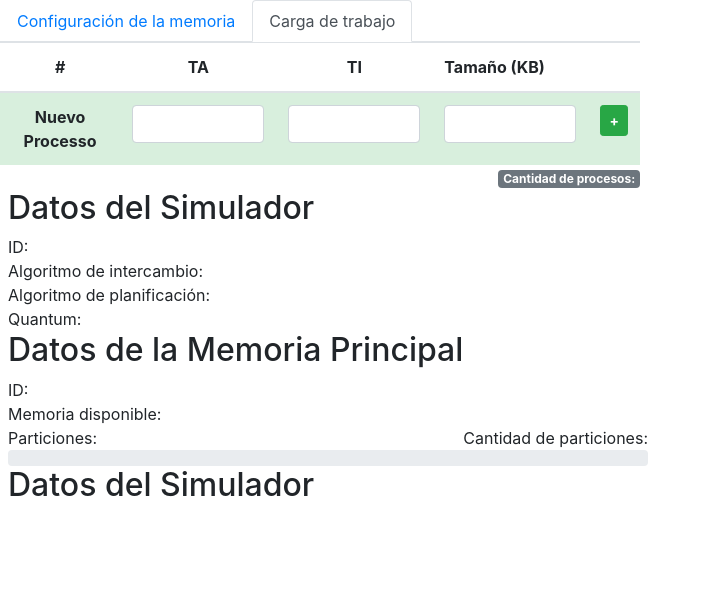
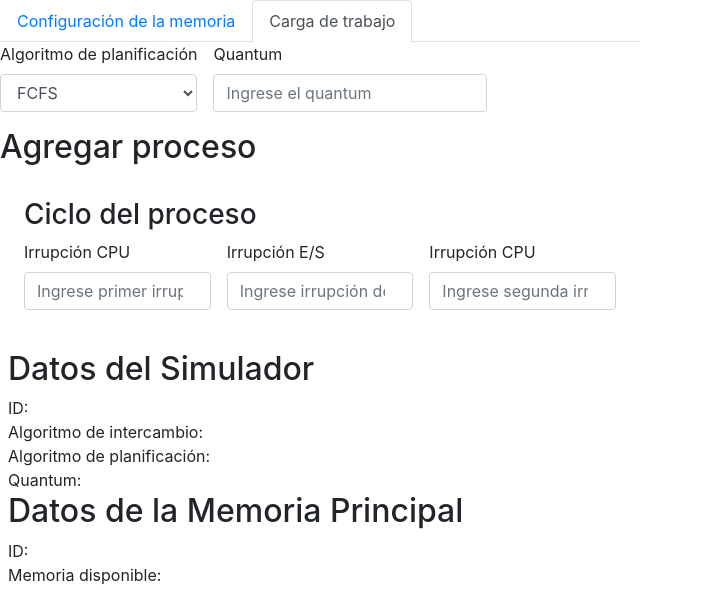
Before and after one commit to frdepiaggio/c2g1-simulator, a Symfony app: template templates/simulador/new.html.twig in a window 1280 px wide, after a click on "Carga de trabajo". Shown: the part 56-646 px from the top of the page, without its empty margins (0-711 px from the left). Run offline with Twig, Linux system fonts and the light colour scheme; the template is opened without the code that fills it, so the values that code supplies are empty; some libraries are stand-ins or nearby versions.

Commit message:
maquetado para fomrulario de carga de trabajo

```diff
--- a/templates/simulador/componentes/new-memoria.html.twig
+++ b/templates/simulador/componentes/new-memoria.html.twig
@@ -43,10 +43,10 @@
           </div>
         </div>
         <div class="form-group">
-          <label for="algoritmo-planificacion">
+          <label for="algoritmo-intercambio">
             Algoritmo de intercambio
           </label>
-          <select id="algoritmo-planificacion" class="form-control">
+          <select id="algoritmo-intercambio" class="form-control">
             <option value="ff">First-fit</option>
             <option value="bf">Best-fit</option>
             <option value="wf">Worst-fit</option>
--- a/templates/simulador/componentes/new-memoria.js
+++ b/templates/simulador/componentes/new-memoria.js
@@ -190,7 +190,7 @@ jQuery(document).ready(function ($) {
             const $this = $(this);
             const memorySize = parseInt($('#memoria-size').val());
             const soSize = parseInt($('#so-size').val());
-            const algIntercambio = $('#algoritmo-planificacion').val();
+            const algIntercambio = $('#algoritmo-intercambio').val();
             const url = $this.attr('url');
             const data = {
                 'memoria': {
--- a/templates/simulador/componentes/new-procesos.html.twig
+++ b/templates/simulador/componentes/new-procesos.html.twig
@@ -1,39 +1,60 @@
 <div class="tab-pane fade" id="nav-work" role="tabpanel"
      aria-labelledby="nav-contact-tab"
 >
-  <form>
-    <table id="proccess-table" class="table table-striped mb-0">
-      <thead>
-      <tr>
-        <th class="text-center" scope="col">#</th>
-        <th class="text-center" scope="col">TA</th>
-        <th class="text-center" scope="col">TI</th>
-        <th class="text-left" colspan="2" scope="col">Tamaño (KB)</th>
-      </tr>
-      </thead>
-      <tbody id="list-proccesses">
-      </tbody>
-      <tbody id="new-proccess-container">
-      <tr style="background-color: #28a7452e;">
-        <th class="text-center" scope="row">Nuevo Processo</th>
-        <td class="text-center">
-          <input class="form-control" id="proccess-ta" type="number" name="new-proccess">
-        </td>
-        <td class="text-center">
-          <input class="form-control" id="proccess-ti" type="number" name="new-proccess">
-        </td>
-        <td class="text-center">
-          <input class="form-control" id="proccess-size" type="number" name="new-proccess">
-        </td>
-        <td class="text-center">
-          <button class="btn btn-success btn-sm" id="new-proccess-btn"><strong>+</strong></button>
-        </td>
-      </tr>
-      </tbody>
-    </table>
-    <div class="text-right">
-      <div class="badge badge-secondary">
-        <span>Cantidad de procesos: </span> <span id="proccess-qty"></span>
+  <form class="form-procesos">
+    <div class="d-flex">
+      <div class="form-group alg-planificacion">
+        <label for="algoritmo-planificacion">
+          Algoritmo de planificación
+        </label>
+        <select id="algoritmo-planificacion" class="form-control">
+          <option value="fcfs">FCFS</option>
+          <option value="rr">Round-Robin</option>
+          <option value="prioridades">Prioridades</option>
+          <option value="multinivel">Colas multinivel</option>
+        </select>
+      </div>
+      <div class="form-group ml-3 quantum">
+        <label for="quantum-input">
+          Quantum
+        </label>
+        <div id="quantum-error"></div>
+        <input type="number" class="form-control"
+               id="quantum-input" placeholder="Ingrese el quantum">
+      </div>
+    </div>
+    <div class="agregar-proceso">
+      <h2>Agregar proceso</h2>
+      <div class="agregar-proceso-body p-4">
+        <div id="ciclo-proceso">
+          <h3>Ciclo del proceso</h3>
+          <div class="d-flex">
+            <div class="form-group mr-2 irrupcion">
+              <label for="irrupcion1-input">
+                Irrupción CPU
+              </label>
+              <div id="quantum-error"></div>
+              <input type="number" class="form-control"
+                     id="irrupcion1-input" placeholder="Ingrese primer irrupción a la CPU">
+            </div>
+            <div class="form-group mx-2 irrupcion">
+              <label for="entradas-salidas-input">
+                Irrupción E/S
+              </label>
+              <div id="entradas-salidas-error"></div>
+              <input type="number" class="form-control"
+                     id="entradas-salidas-input" placeholder="Ingrese irrupción de E/S">
+            </div>
+            <div class="form-group ml-2 irrupcion">
+              <label for="irrupcion2-input">
+                Irrupción CPU
+              </label>
+              <div id="irrupcion2-error"></div>
+              <input type="number" class="form-control"
+                     id="irrupcion2-input" placeholder="Ingrese segunda irrupción a la CPU">
+            </div>
+          </div>
+        </div>
       </div>
     </div>
   </form>
```
Also changed, not shown: templates/simulador/new.scss (+16 -0 lines).
